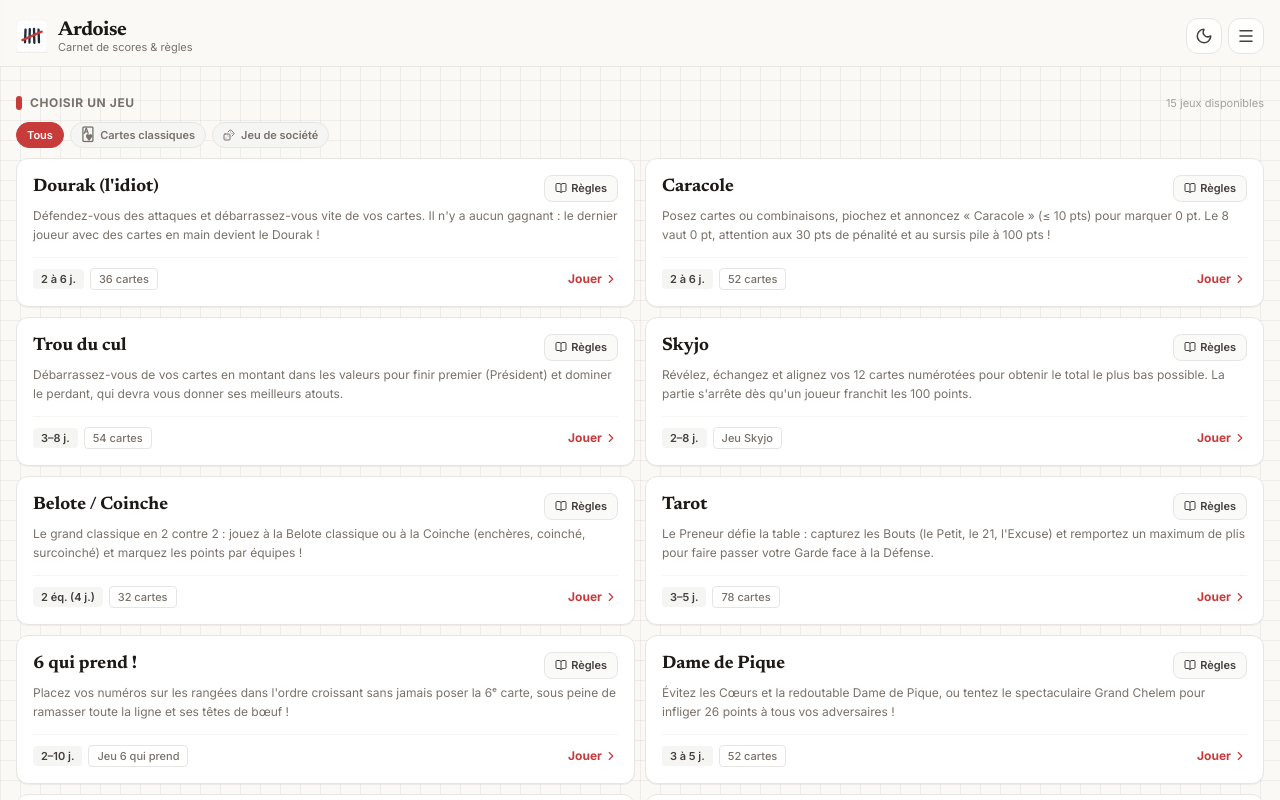
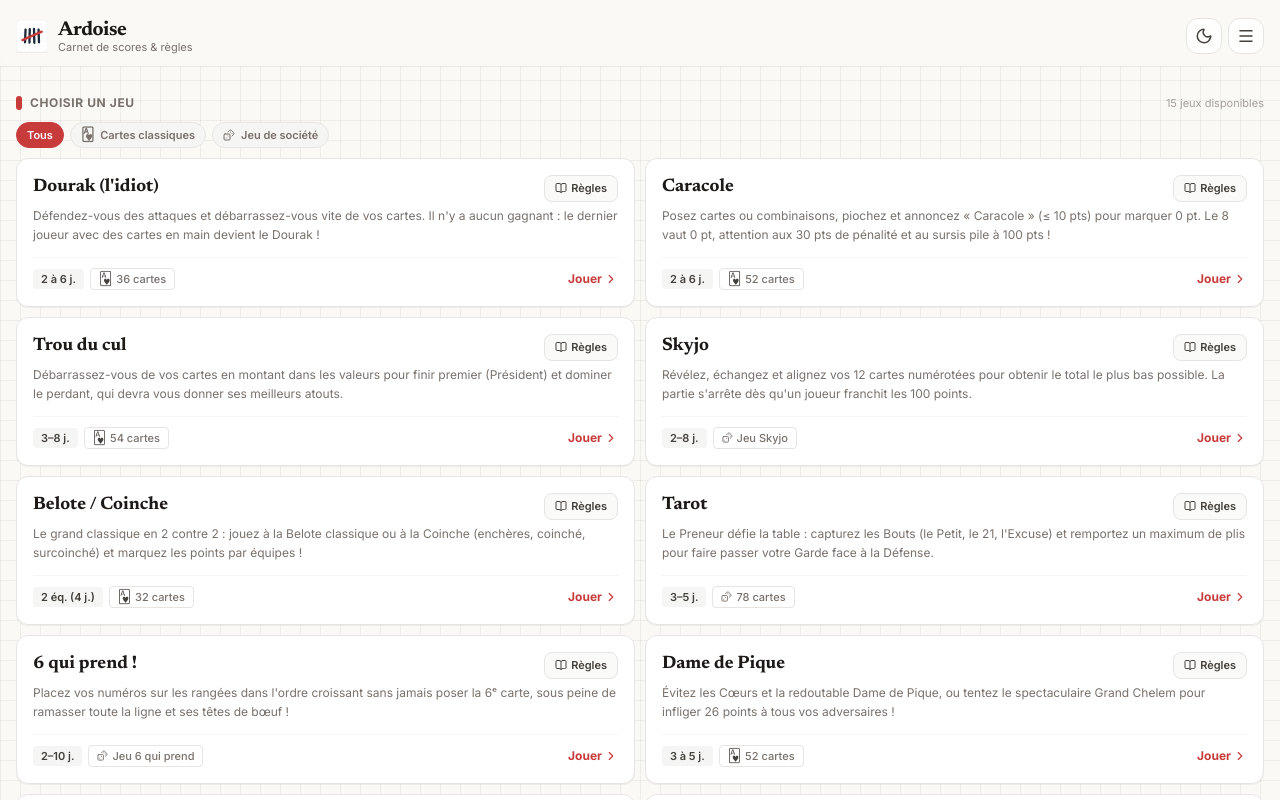
Before and after one commit to Artichou-code/ardoise, a React (Vite) app: page / in a window 1280 px wide. Built offline with nearby package versions, Linux system fonts and the light colour scheme.

Commit message:
feat(ui): ajout de l'icone de deck (cartes classiques vs jeux de societe) a cote du badge de cartes dans les regles

```diff
--- a/scripts/generate-seo-pages.mjs
+++ b/scripts/generate-seo-pages.mjs
@@ -146,6 +146,10 @@ function escapeHtml(str = '') {
  * sans aucun décalage (CLS = 0) lors de l'hydratation par React.
  */
 function renderVisualGameCard(meta) {
+  const deckIcon = meta.deckType === 'classic'
+    ? '<span class="inline-block leading-none select-none text-[13px] text-stone-700 dark:text-slate-300" aria-hidden="true">🂱</span>'
+    : '<svg xmlns="http://www.w3.org/2000/svg" width="11" height="11" viewBox="0 0 24 24" fill="none" stroke="currentColor" stroke-width="2" stroke-linecap="round" stroke-linejoin="round" class="shrink-0 text-stone-500 dark:text-slate-400" aria-hidden="true"><rect width="12" height="12" x="2" y="10" rx="2" ry="2"/><path d="m17.92 14 3.5-3.5a2.24 2.24 0 0 0 0-3.16l-4.76-4.76a2.24 2.24 0 0 0-3.16 0L10 6.08"/><path d="M6 14h.01"/><path d="M10 18h.01"/><path d="M14 14h.01"/><path d="M18 18h.01"/><path d="m15 6-.01.01"/></svg>'
+
   return `
             <div class="relative flex flex-col justify-between p-4 rounded-xl school-card border-l-4 border-l-[#c83b3b]/80 shadow-2xs">
               <div>
@@ -159,7 +163,7 @@ function renderVisualGameCard(meta) {
               </div>
               <div class="flex items-center gap-1.5 mt-3 pt-2.5 border-t border-stone-100 dark:border-slate-800/70">
                 <span class="text-[11px] font-semibold px-2 py-0.5 rounded bg-stone-100 dark:bg-slate-800 text-stone-700 dark:text-slate-300">${escapeHtml(meta.playersBadge)}</span>
-                <span class="text-[11px] font-medium px-2 py-0.5 rounded border border-stone-200 dark:border-slate-700 text-stone-500 dark:text-slate-400">${escapeHtml(meta.categoryBadge)}</span>
+                <span class="inline-flex items-center gap-1 text-[11px] font-medium px-2 py-0.5 rounded border border-stone-200 dark:border-slate-700 text-stone-500 dark:text-slate-400">${deckIcon}<span>${escapeHtml(meta.categoryBadge)}</span></span>
                 <span class="ml-auto text-xs font-bold text-[#c83b3b] flex items-center gap-0.5">Jouer ›</span>
               </div>
             </div>`
--- a/src/components/GameSetupSheet.jsx
+++ b/src/components/GameSetupSheet.jsx
@@ -2,6 +2,7 @@ import { useState, useEffect, useMemo } from 'react'
 import { Plus, X, Check, BookOpen, Bookmark, BookmarkPlus, Flame, ArrowLeftRight, Search, ChevronDown, ChevronUp, Radio } from 'lucide-react'
 import { BottomSheet } from './ui/BottomSheet'
 import { Avatar, AvatarPicker } from './ui/Avatar'
+import { DeckTypeIcon } from './ui/DeckTypeIcon'
 import { useGame } from '../context/GameContext'
 import { GAME_META, AVATAR_COLORS, PRESET_AVATARS } from '../constants/games'
 import { createPlayer } from '../utils/gameUtils'
@@ -506,8 +507,26 @@ export function GameSetupSheet({ gameType, initialPreset, onClose, onOpenRules }
   const sheetSubtitle = gameType === 'universel' && customGameName.trim()
     ? `Modèle personnalisé · ${meta.playersBadge}`
     : gameType === 'belote'
-    ? (beloteVariant === 'coinche' ? '2 éq. (4 j.) · Enchères & Coinche' : '2 éq. (4 j.) · Prise classique 32 cartes')
-    : `${meta.playersBadge} · ${meta.categoryBadge}`
+    ? (
+        <span className="inline-flex items-center gap-1.5 flex-wrap">
+          <span>2 éq. (4 j.)</span>
+          <span className="text-stone-300 dark:text-slate-600 select-none">·</span>
+          <span className="inline-flex items-center gap-1">
+            <DeckTypeIcon deckType={meta.deckType} size={12} />
+            <span>{beloteVariant === 'coinche' ? 'Enchères & Coinche (32 cartes)' : 'Prise classique (32 cartes)'}</span>
+          </span>
+        </span>
+      )
+    : (
+        <span className="inline-flex items-center gap-1.5 flex-wrap">
+          <span>{meta.playersBadge}</span>
+          <span className="text-stone-300 dark:text-slate-600 select-none">·</span>
+          <span className="inline-flex items-center gap-1">
+            <DeckTypeIcon deckType={meta.deckType} size={12} />
+            <span>{meta.categoryBadge}</span>
+          </span>
+        </span>
+      )
 
   return (
     <>
--- a/src/components/HomeScreen.jsx
+++ b/src/components/HomeScreen.jsx
@@ -8,6 +8,7 @@ import { BurgerMenuButton } from './BurgerMenu'
 import { ArtCreaLogo } from './ui/ArtCreaLogo'
 import { formatDate, formatGameStart } from '../utils/gameUtils'
 import { Avatar } from './ui/Avatar'
+import { DeckTypeIcon } from './ui/DeckTypeIcon'
 import { formatTypography } from '../utils/typography'
 import { getActiveSession } from '../store/liveSession'
 import { RulesSheet } from './RulesSheet'
@@ -383,8 +384,9 @@ export function HomeScreen() {
                     <span className="text-[11px] font-semibold px-2 py-0.5 rounded bg-stone-100 dark:bg-slate-800 text-stone-700 dark:text-slate-300">
                       {meta.playersBadge}
                     </span>
-                    <span className="text-[11px] font-medium px-2 py-0.5 rounded border border-stone-200 dark:border-slate-700 text-stone-500 dark:text-slate-400">
-                      {meta.categoryBadge}
+                    <span className="inline-flex items-center gap-1 text-[11px] font-medium px-2 py-0.5 rounded border border-stone-200 dark:border-slate-700 text-stone-500 dark:text-slate-400">
+                      <DeckTypeIcon deckType={meta.deckType} size={11} />
+                      <span>{meta.categoryBadge}</span>
                     </span>
                     {playCount > 0 && (
                       <span className="text-[11px] font-bold px-2 py-0.5 rounded bg-[#c83b3b]/10 text-[#c83b3b] border border-[#c83b3b]/20">
--- a/src/components/RulesSheet.jsx
+++ b/src/components/RulesSheet.jsx
@@ -1,6 +1,7 @@
 import { BottomSheet } from './ui/BottomSheet'
 import { GAME_META } from '../constants/games'
 import { formatTypography } from '../utils/typography'
+import { DeckTypeIcon } from './ui/DeckTypeIcon'
 
 /**
  * Fiche mémo des règles officielles (Bottom Sheet tactile avec scroll lock).
@@ -17,7 +18,16 @@ export function RulesSheet({ gameType, variant, title, onClose, onStartSetup })
       open={!!gameType}
       onClose={onClose}
       title={formatTypography(sheetTitle)}
-      subtitle={formatTypography(`${meta.playersBadge} · ${meta.categoryBadge}`)}
+      subtitle={
+        <span className="inline-flex items-center gap-1.5 flex-wrap">
+          <span>{formatTypography(meta.playersBadge)}</span>
+          <span className="text-stone-300 dark:text-slate-600 select-none">·</span>
+          <span className="inline-flex items-center gap-1">
+            <DeckTypeIcon deckType={meta.deckType} size={12} />
+            <span>{formatTypography(meta.categoryBadge)}</span>
+          </span>
+        </span>
+      }
     >
       <div className="px-5 py-4 space-y-5">
         {/* Si le jeu définit des sections structurées (ex. Dourak, Caracole, etc.) */}
--- /dev/null
+++ b/src/components/ui/DeckTypeIcon.jsx
@@ -0,0 +1,28 @@
+import { Dices } from 'lucide-react'
+
+/**
+ * Icône visuelle du type de matériel (cartes classiques vs jeux de société)
+ * Calquée exactement sur le filtre de l'accueil d'Ardoise :
+ * - classic : Carte à jouer 🂱
+ * - dedicated / any : Dés Lucide (Dices)
+ */
+export function DeckTypeIcon({ deckType, className = '', size = 12 }) {
+  if (deckType === 'classic') {
+    return (
+      <span
+        className={`inline-block leading-none select-none text-[13px] text-stone-700 dark:text-slate-300 ${className}`}
+        aria-hidden="true"
+      >
+        🂱
+      </span>
+    )
+  }
+
+  return (
+    <Dices
+      size={size}
+      className={`shrink-0 text-stone-500 dark:text-slate-400 ${className}`}
+      aria-hidden="true"
+    />
+  )
+}
```
